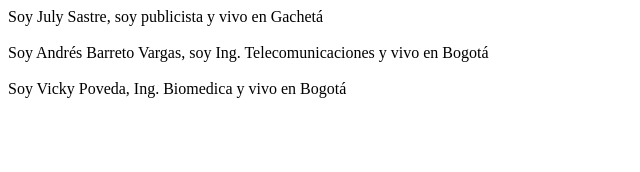
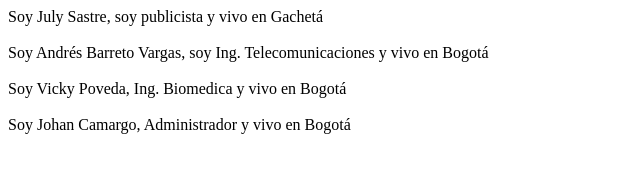
Before and after one commit to andresbarreto007/master_team, a plain HTML site: page Presentacion.html in a window 1280 px wide. Shown: the whole page, without its empty margins (0-640 px from the left). Drawn offline with Linux system fonts and the light colour scheme.

Commit message:
se añade la presentacion de Johan Camargo Lesmes

```diff
--- a/Presentacion.html
+++ b/Presentacion.html
@@ -12,5 +12,8 @@
     <div> Soy Andrés Barreto Vargas, soy Ing. Telecomunicaciones y vivo en Bogotá</div>
     <br>
     <div> Soy Vicky Poveda, Ing. Biomedica y vivo en Bogotá</div>
+    <br>
+    <div> Soy Johan Camargo, Administrador y vivo en Bogotá</div>
+    <br>
 </body>
 </html>
```
